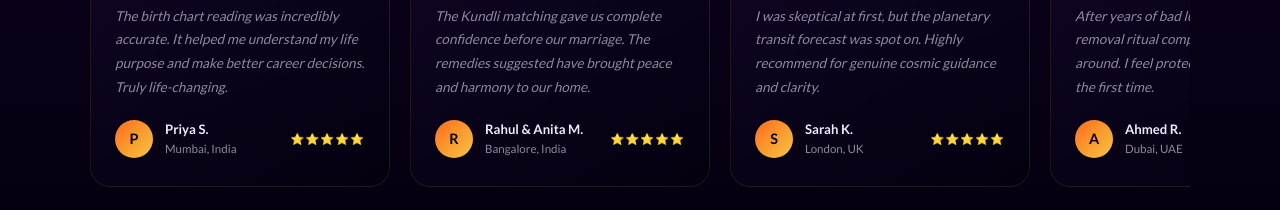
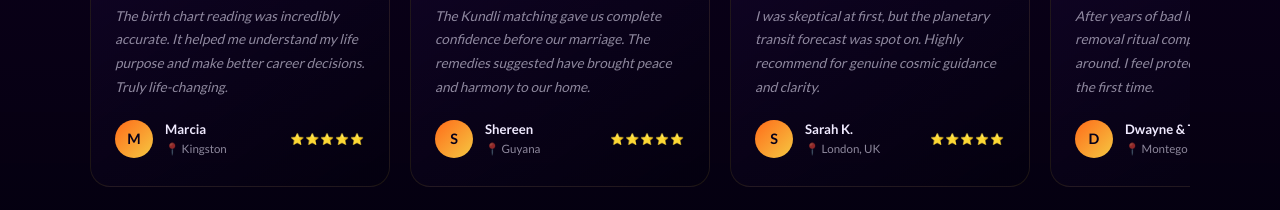
Before and after one commit to Rashmika-SH/bhishma, a plain HTML site: page index.html in a window 1280 px wide. Shown: the part 6540-6750 px from the top of the page. Drawn offline with Linux system fonts and the light colour scheme.

Commit message:
TESTIMONIALS

```diff
--- a/index.html
+++ b/index.html
@@ -305,22 +305,22 @@
     <div class="testi-card" data-reveal>
       <div class="testi-quote">"</div>
       <p>The birth chart reading was incredibly accurate. It helped me understand my life purpose and make better career decisions. Truly life-changing.</p>
-      <div class="testi-footer"><div class="testi-avatar">P</div><div><strong>Priya S.</strong><span>Mumbai, India</span></div><div class="testi-stars">&#11088;&#11088;&#11088;&#11088;&#11088;</div></div>
+      <div class="testi-footer"><div class="testi-avatar">M</div><div><strong>Marcia</strong><span>&#128205; Kingston</span></div><div class="testi-stars">&#11088;&#11088;&#11088;&#11088;&#11088;</div></div>
     </div>
     <div class="testi-card" data-reveal>
       <div class="testi-quote">"</div>
       <p>The Kundli matching gave us complete confidence before our marriage. The remedies suggested have brought peace and harmony to our home.</p>
-      <div class="testi-footer"><div class="testi-avatar">R</div><div><strong>Rahul &amp; Anita M.</strong><span>Bangalore, India</span></div><div class="testi-stars">&#11088;&#11088;&#11088;&#11088;&#11088;</div></div>
+      <div class="testi-footer"><div class="testi-avatar">S</div><div><strong>Shereen</strong><span>&#128205; Guyana</span></div><div class="testi-stars">&#11088;&#11088;&#11088;&#11088;&#11088;</div></div>
     </div>
     <div class="testi-card" data-reveal>
       <div class="testi-quote">"</div>
       <p>I was skeptical at first, but the planetary transit forecast was spot on. Highly recommend for genuine cosmic guidance and clarity.</p>
-      <div class="testi-footer"><div class="testi-avatar">S</div><div><strong>Sarah K.</strong><span>London, UK</span></div><div class="testi-stars">&#11088;&#11088;&#11088;&#11088;&#11088;</div></div>
+      <div class="testi-footer"><div class="testi-avatar">S</div><div><strong>Sarah K.</strong><span>&#128205; London, UK</span></div><div class="testi-stars">&#11088;&#11088;&#11088;&#11088;&#11088;</div></div>
     </div>
     <div class="testi-card" data-reveal>
       <div class="testi-quote">"</div>
       <p>After years of bad luck, the black magic removal ritual completely turned my life around. I feel protected and at peace for the first time.</p>
-      <div class="testi-footer"><div class="testi-avatar">A</div><div><strong>Ahmed R.</strong><span>Dubai, UAE</span></div><div class="testi-stars">&#11088;&#11088;&#11088;&#11088;&#11088;</div></div>
+      <div class="testi-footer"><div class="testi-avatar">D</div><div><strong>Dwayne &amp; Tanya</strong><span>&#128205; Montego Bay</span></div><div class="testi-stars">&#11088;&#11088;&#11088;&#11088;&#11088;</div></div>
     </div>
     <div class="testi-card" data-reveal>
       <div class="testi-quote">"</div>
```
